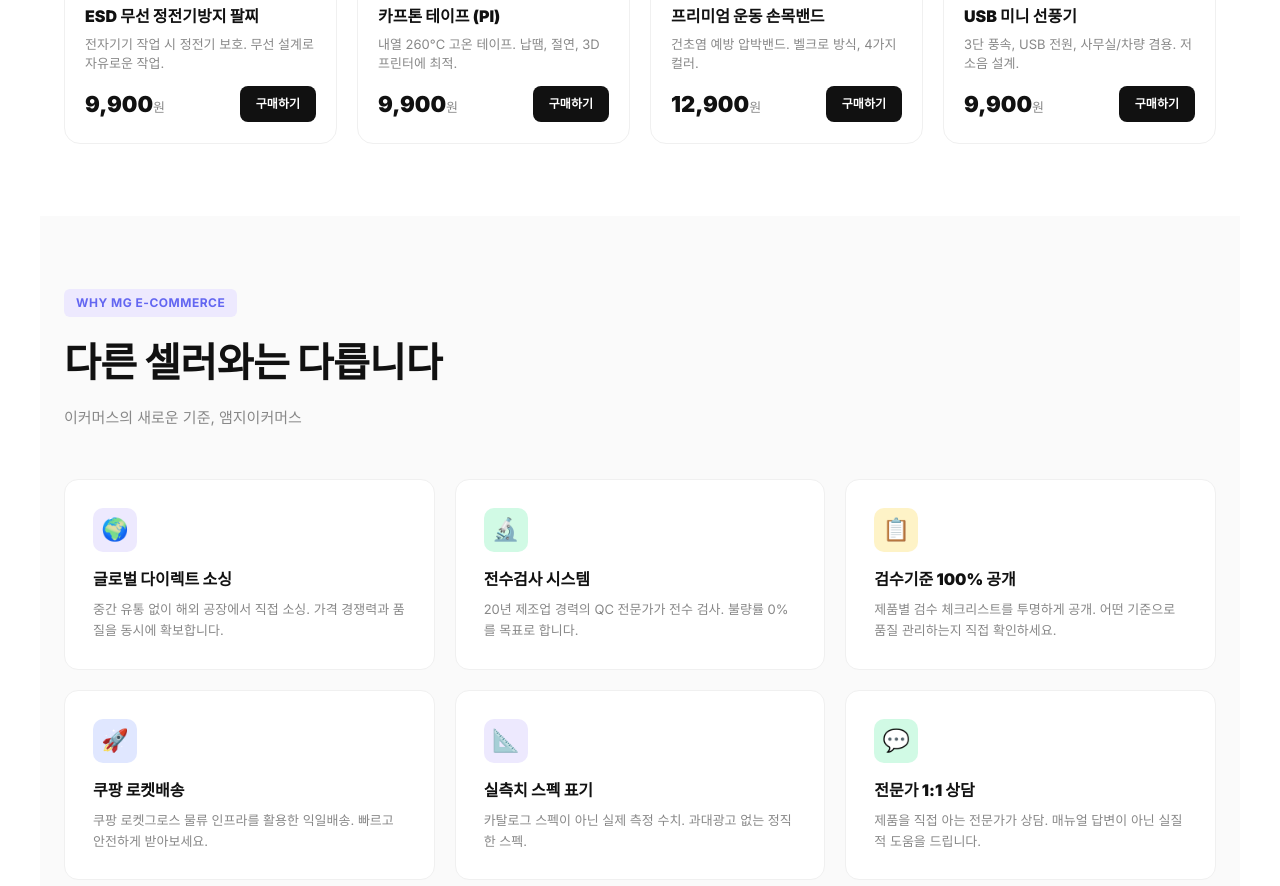
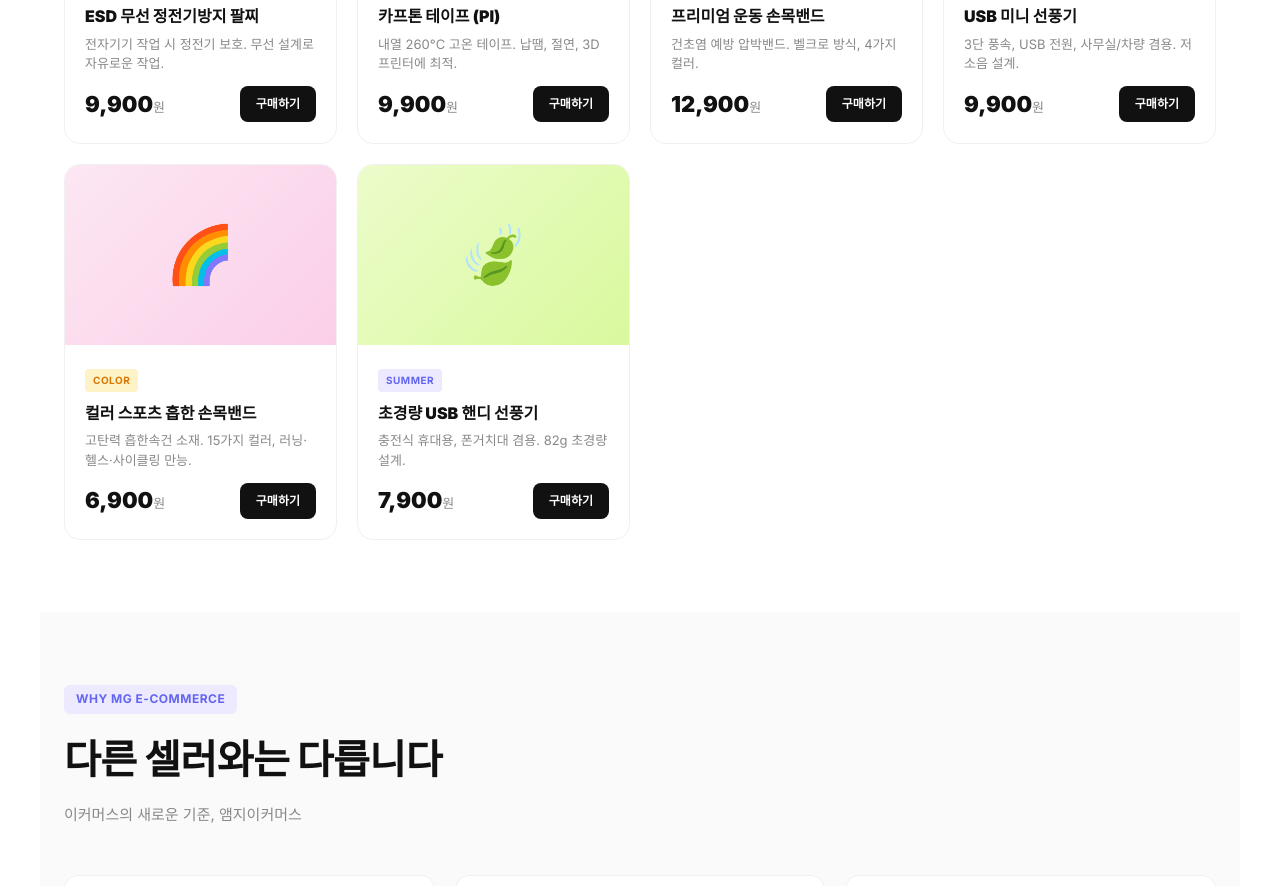
Before and after one commit to cmg9722-beep/mg-commerce, a plain HTML site: page templates/homepage.html in a window 1280 px wide. Shown: the part 1363-2249 px from the top of the page. Drawn offline with Linux system fonts and the light colour scheme.

Commit message:
상품 2개 추가 (컬러 스포츠 손목밴드, 초경량 핸디 선풍기)
Co-Authored-By: Claude Opus 4.6 <noreply@anthropic.com>

```diff
--- a/templates/homepage.html
+++ b/templates/homepage.html
@@ -83,6 +83,8 @@ a{text-decoration:none;color:inherit}
 .p-img.img2{background:linear-gradient(135deg,#fef3c7,#fde68a)}
 .p-img.img3{background:linear-gradient(135deg,#d1fae5,#a7f3d0)}
 .p-img.img4{background:linear-gradient(135deg,#e0e7ff,#c7d2fe)}
+.p-img.img5{background:linear-gradient(135deg,#fce7f3,#fbcfe8)}
+.p-img.img6{background:linear-gradient(135deg,#ecfccb,#d9f99d)}
 .p-body{padding:20px}
 .p-tag{display:inline-block;font-size:10px;font-weight:700;padding:3px 8px;border-radius:4px;margin-bottom:8px;text-transform:uppercase;letter-spacing:.5px}
 .p-tag.hot{background:#fef2f2;color:#ef4444}
@@ -284,6 +286,30 @@ a{text-decoration:none;color:inherit}
         <div class="p-desc">3단 풍속, USB 전원, 사무실/차량 겸용. 저소음 설계.</div>
         <div class="p-bottom">
           <div class="p-price">9,900<small>원</small></div>
+          <a href="#coupang" class="p-buy" onclick="openCoupang('fan')">구매하기</a>
+        </div>
+      </div>
+    </div>
+    <div class="p-card">
+      <div class="p-img img5">🌈</div>
+      <div class="p-body">
+        <span class="p-tag best">COLOR</span>
+        <div class="p-name">컬러 스포츠 흡한 손목밴드</div>
+        <div class="p-desc">고탄력 흡한속건 소재. 15가지 컬러, 러닝·헬스·사이클링 만능.</div>
+        <div class="p-bottom">
+          <div class="p-price">6,900<small>원</small></div>
+          <a href="#coupang" class="p-buy" onclick="openCoupang('wristband')">구매하기</a>
+        </div>
+      </div>
+    </div>
+    <div class="p-card">
+      <div class="p-img img6">🍃</div>
+      <div class="p-body">
+        <span class="p-tag new">SUMMER</span>
+        <div class="p-name">초경량 USB 핸디 선풍기</div>
+        <div class="p-desc">충전식 휴대용, 폰거치대 겸용. 82g 초경량 설계.</div>
+        <div class="p-bottom">
+          <div class="p-price">7,900<small>원</small></div>
           <a href="#coupang" class="p-buy" onclick="openCoupang('fan')">구매하기</a>
         </div>
       </div>
```
